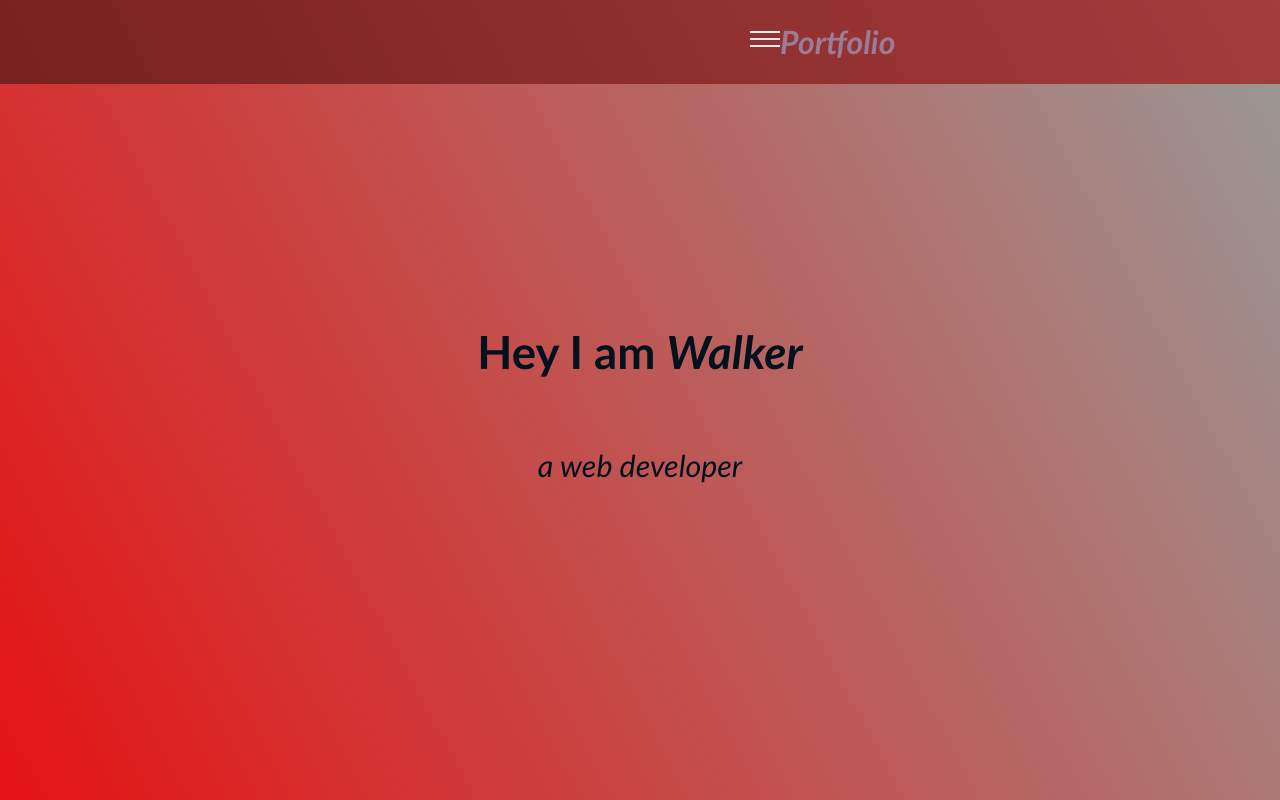
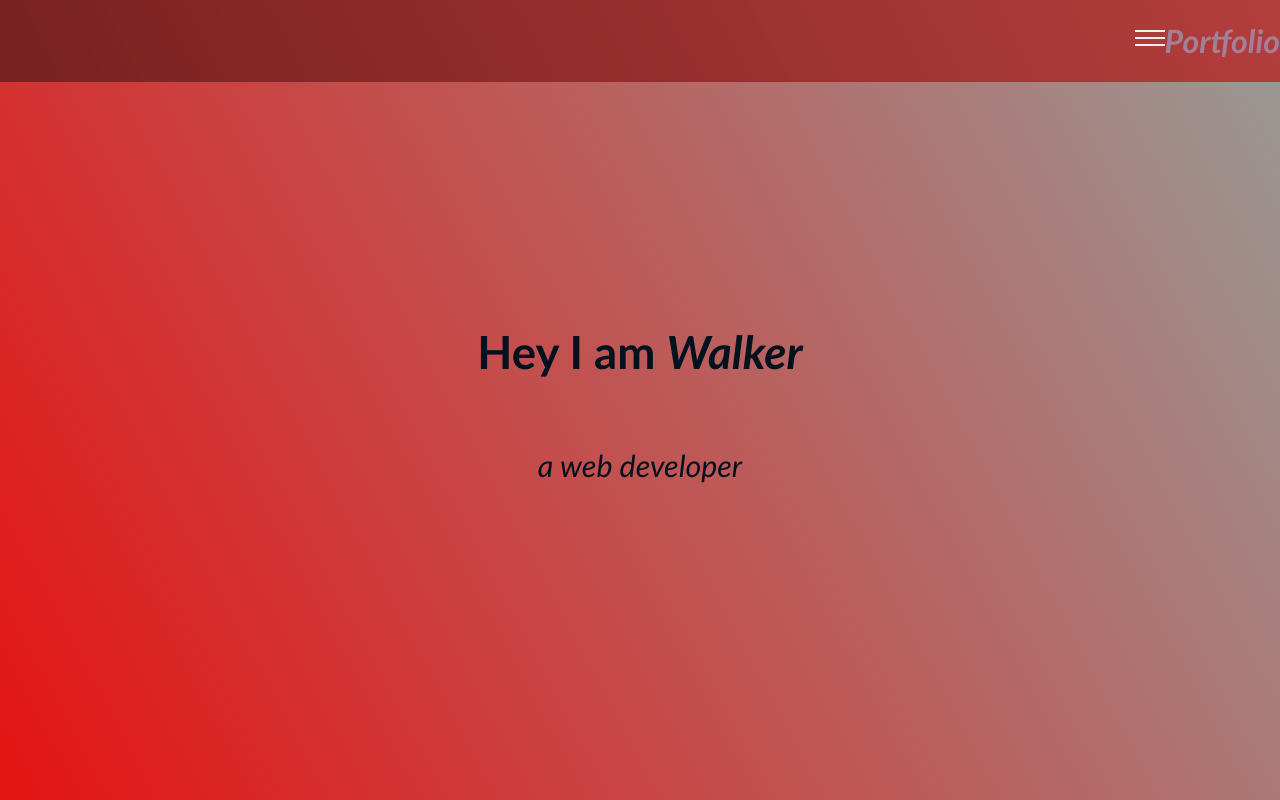
Before and after one commit to Walker369/Portfolio-Page, a plain HTML site: page index.html in a window 1280 px wide. Shown: the top 800 px of the page. Drawn offline with nearby package versions, Linux system fonts and the light colour scheme.

Commit message:
styles.css

```diff
--- a/styles.css
+++ b/styles.css
@@ -19,12 +19,13 @@ li, ul {
     padding: 0;
 }
 header {
-    background: #d130308b;
+     background: #d130308b;
     background-image: linear-gradient(62deg, #11101078 0%, #ae141474 100%);
     display: flex;
     align-items: center;
-    justify-content: space-between;
-    padding: 1px 750px;
+    justify-content: flex-end;
+    position: fixed;
+    width: 100%;
     box-sizing: border-box;
     color: #9ea5caa6;
 
```
